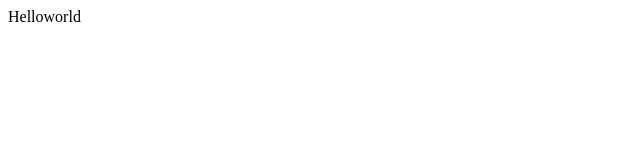
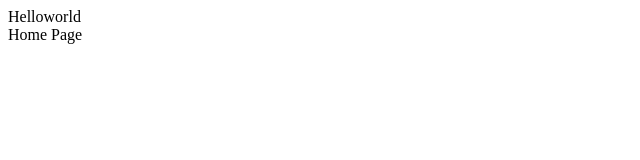
Before and after one commit to prakashreddy5155/AllVueProjects, a Vue app in the folder Basic vue3 vue router/vue-basic-router-learn/: page / in a window 1280 px wide. Before the commit this address had no page. Shown: the top 160 px of the page, without its empty margins (0-640 px from the left). Built offline with nearby package versions, Linux system fonts and the light colour scheme.

Commit message:
learn: configured routes

```diff
--- a/Basic vue3 vue router/vue-basic-router-learn/src/App.vue
+++ b/Basic vue3 vue router/vue-basic-router-learn/src/App.vue
@@ -1,7 +1,11 @@
 <script setup></script>
 
 <template>
-  Helloworld
+  Helloworld <br>
+
+  <RouterView> </RouterView>
 </template>
 
+
+
 <style scoped></style>
--- a/Basic vue3 vue router/vue-basic-router-learn/src/router/routes.js
+++ b/Basic vue3 vue router/vue-basic-router-learn/src/router/routes.js
@@ -1,8 +1,15 @@
 import { createRouter,createWebHistory } from "vue-router";
+import Home from "@/components/Home/Home.vue";
+import Contact from "@/components/Home/Contact.vue";
+import ProductsList from "@/components/Product/ProductsList.vue";
 
 const router = createRouter({
   history: createWebHistory(),
-  routes:[{}]
+  routes:[
+    {path:"/",component:Home},
+    {path:'/contact',component:Contact},
+    {path:'/productList',component:ProductsList}
+  ]
 });
 
 export default router;
```
Also changed, not shown: 2 other files (tests, documents, lock files or other folders).
